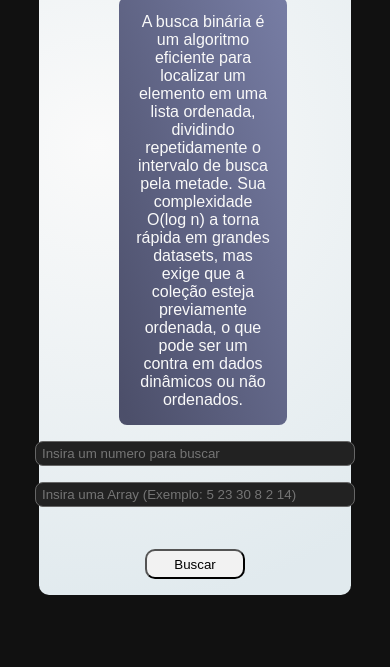
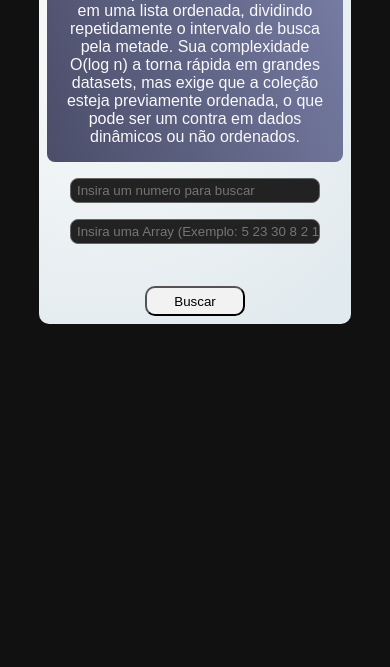
Before and after one commit to Skitttz/EA, a plain HTML site: page BinarySearch/index.html in a window 390 px wide. Shown: the part 177-844 px from the top of the page. Drawn offline with Linux system fonts and the light colour scheme.

Commit message:
style: resize support mobile

```diff
--- a/BinarySearch/style.css
+++ b/BinarySearch/style.css
@@ -65,7 +65,7 @@ body {
   display: block;
   margin: 0 auto;
   padding-bottom: 1rem;
-  width: fit-content;
+  width: 100%;
   padding-inline: 64px;
   padding-block: 16px;
   border-radius: 10px;
@@ -153,24 +153,40 @@ input {
   .test span {
     font-size: 0.8rem;
   }
+
+  .inputNum,
+  .valorNum {
+    height: 25px;
+    min-width: 300px;
+  }
+
+  .description-binary-search {
+    font-size: 0.725rem;
+    max-width: 320px;
+    margin: 0;
+  }
+
+  .main-container {
+    padding: 8px;
+  }
+
 }
 
 @media (max-width: 580px) {
   .main-container {
-    width: 80%;
+    width: 90%;
   }
 
   h1 {
     font-size: 2rem !important;
   }
 
+  .inputNum,
   .valorNum {
-    width: 50px !important;
+    height: 25px;
+    min-width: 250px;
   }
 
-  .inputNum {
-    width: 150px !important;
-  }
 }
 
 p {
```
